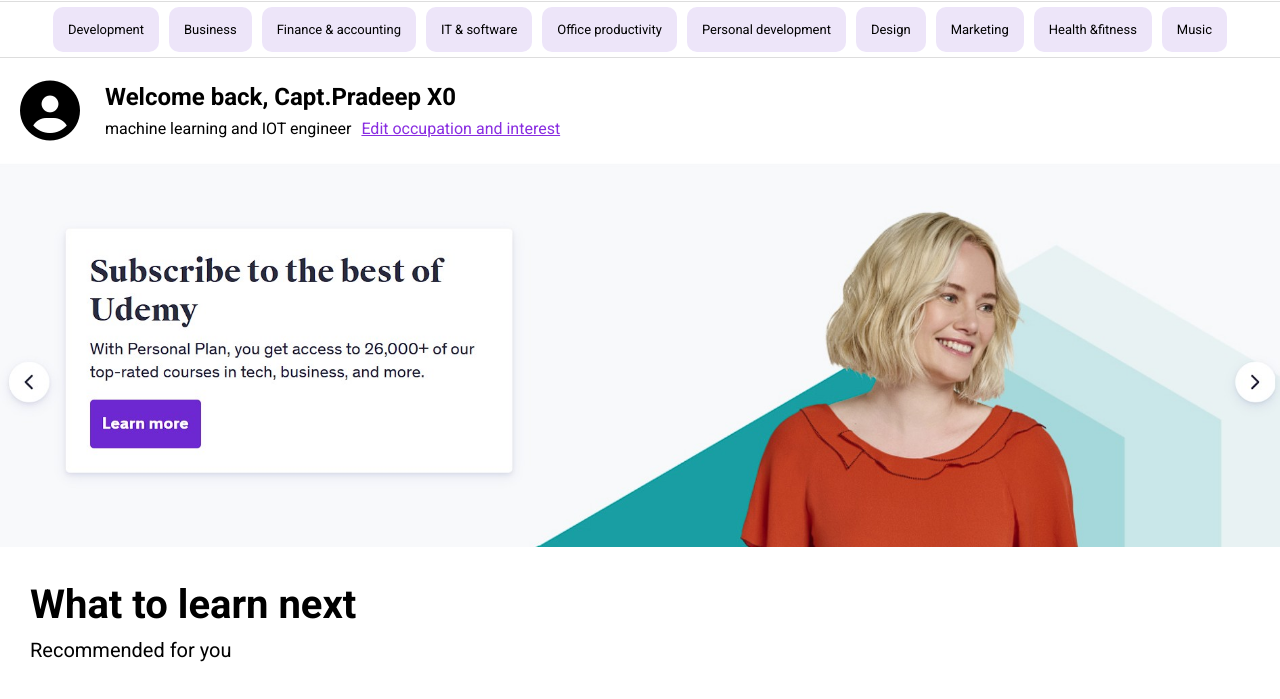
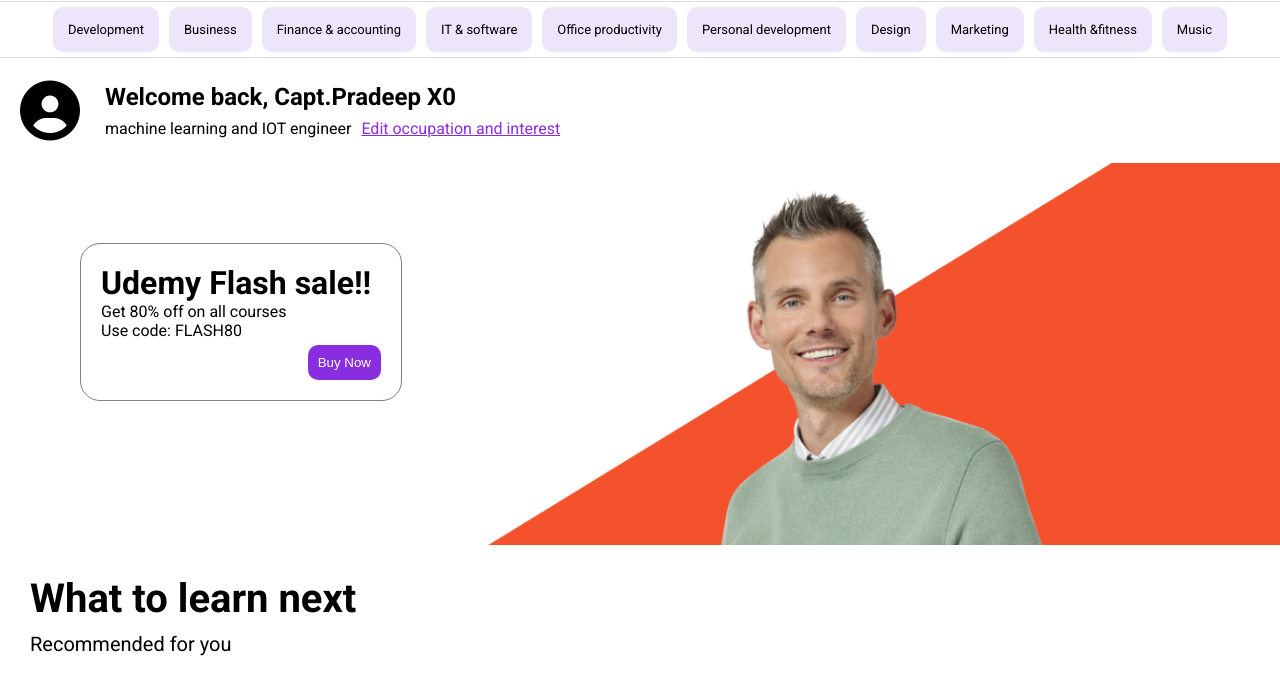
Before and after one commit to pradeepkumar673/udemy_clone, a plain HTML site: page index.html in a window 1280 px wide. Shown: the part 73-772 px from the top of the page. Drawn offline with Linux system fonts and the light colour scheme.

Commit message:
modified using position

```diff
--- a/index.html
+++ b/index.html
@@ -35,7 +35,7 @@
             <div class="nav_3_1">
                 <p>My Learning</p>
                 <div class="nav_3_2">
-                    <p>u dont have anything to learn</p>
+                    <p1>u dont have anything to learn</p1>
                 </div>
             </div>
             <i class="fa-regular fa-heart" style="color: #000000;"></i>
@@ -67,8 +67,15 @@
         </div>
     </div>
     <div class="wall">
-        <img src="./images/3cde0b2b-6a65-4627-acb6-f84fa1895a76.jpg" alt="wall_image" class="wall_image" width="100%"
+        <img src="./images/6ddba6b6-3e71-4b0f-a825-d76977d3d6a4.png" alt="wall_image" class="wall_image" width="100%"
             height="100%">
+        <div class="wall_text">
+            <h1>Udemy Flash sale!!</h1>
+            <p>Get 80% off on all courses</p>
+            <p class="wall_text_1">Use code: FLASH80</p>
+            <div class="wall_text_2">
+                <button class="butt">Buy Now</button>
+        </div>
     </div>
 
     <div class="text">
--- a/style.css
+++ b/style.css
@@ -414,4 +414,51 @@ body {
     background-color: thristle;
     top: 120%;
     left: 0;
+    background-color: #9d34ec;
+    padding: 10px;
+    border-radius: 10px;
+    color: #ddd;
 }
+.nav_3_1:hover .nav_3_2{
+    display: block;
+    transition: 0.8s;
+}
+.nac_3_2 p{
+    padding: 10px;
+    font-size: 15px;
+    white-space: nowrap;
+}
+.wall{
+    position: relative;
+    display: flex;
+    flex-direction: column;
+}
+.wall_text{
+    padding : 20px;
+    border: solid gray 1px;
+    border-radius: 20px;
+    width: 280px;
+    position: absolute;
+    top: 80px;
+    left: 80px;
+
+}
+.butt{
+    background-color: #892de1;
+    padding: 10px;
+    border-radius: 10px;
+    color: white;
+    margin-top: 5px;
+    border: none;
+}
+.wall_text_2{
+    display: flex;
+    flex-direction: row;
+    justify-content: end;
+    border: none;
+}
+.butt:hover{
+    color: #181924;
+    background-color: #ede5f9;
+    transition: 0.8s;
+}
```
Also changed, not shown: images/3cde0b2b-6a65-4627-acb6-f84fa1895a76.jpg (deleted), images/6ddba6b6-3e71-4b0f-a825-d76977d3d6a4.png (added).
